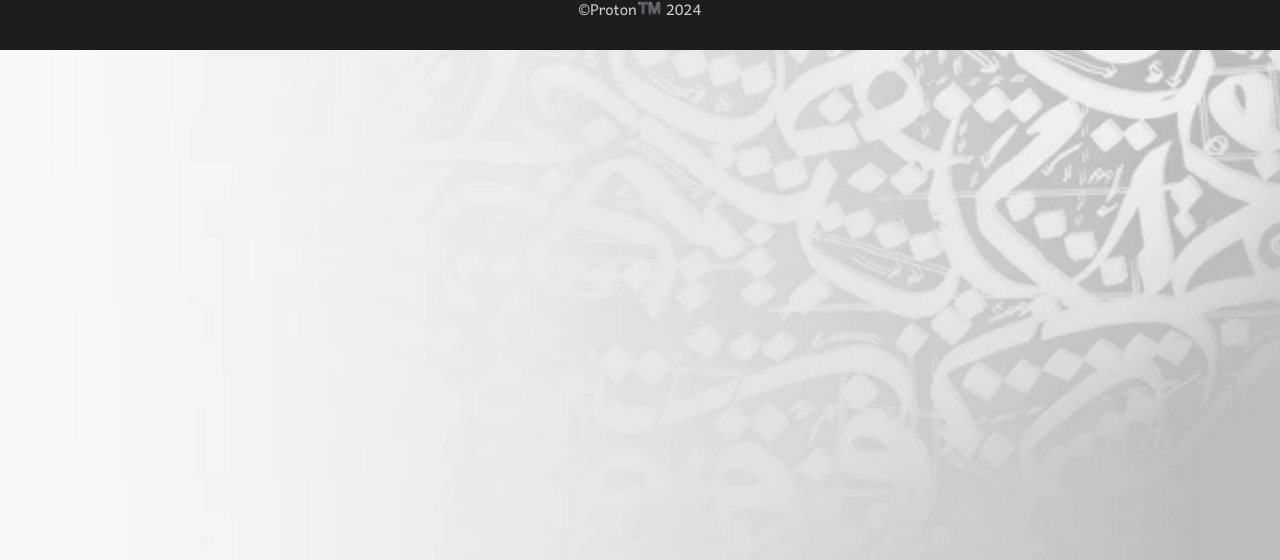
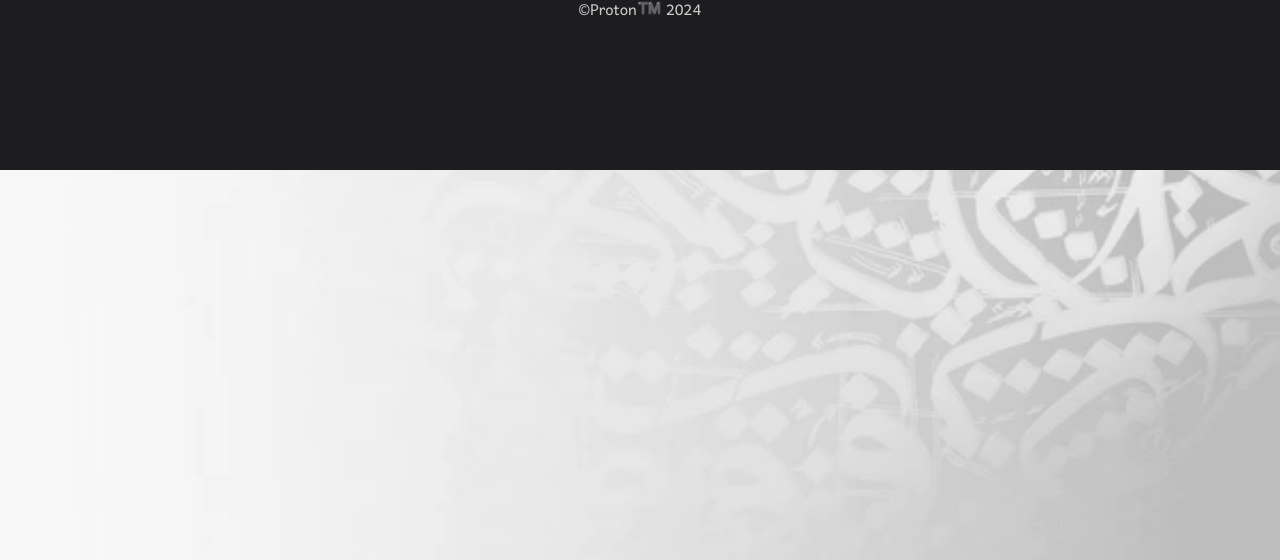
Before and after one commit to AbuEskander/Portfoilo-3.0, a React app in the folder Client/porto/: page /contact in a window 1280 px wide. Shown: the part 240-800 px from the top of the page. Built offline with nearby package versions, Linux system fonts and the light colour scheme.

```diff
--- a/Client/porto/src/index.css
+++ b/Client/porto/src/index.css
@@ -322,7 +322,7 @@
 
 .footer {
   width: 90%;
-  height: 15vh;
+  height: 30vh;
   bottom: 0;
   width: 100%;
   background-color: var(--Black);
```
